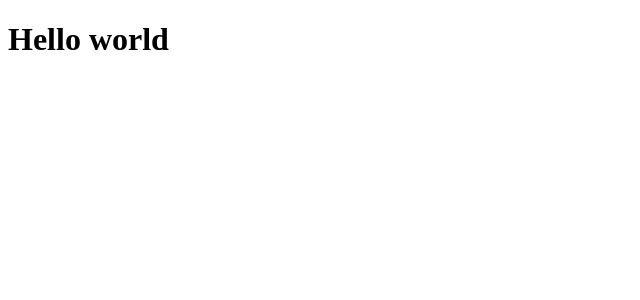
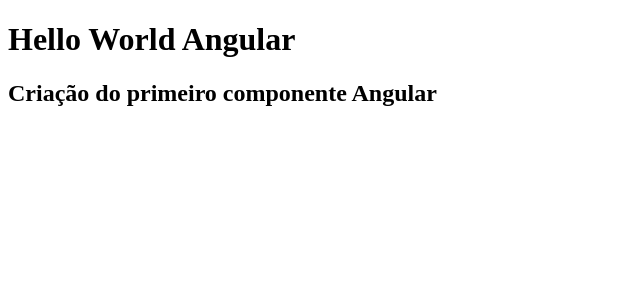
Before and after one commit to devbrunomendoncatotvs/Roadmap-Front-end, an Angular app in the folder angular/: page / in a window 1280 px wide. Shown: the top 300 px of the page, without its empty margins (0-640 px from the left). Built offline with nearby package versions, Linux system fonts and the light colour scheme.

Commit message:
add component first-component

```diff
--- a/angular/src/app/app.html
+++ b/angular/src/app/app.html
@@ -1 +1,2 @@
-<h1>Hello world</h1>
+<h1>Hello World Angular</h1>
+<app-first-component></app-first-component>
--- /dev/null
+++ b/angular/src/app/components/first-component/first-component.html
@@ -0,0 +1 @@
+<h2>Criação do primeiro componente Angular</h2>
```
Also changed, not shown: angular/src/app/app.ts (+4 -3 lines), angular/src/app/components/first-component/first-component.ts (added, +11 -0 lines), angular/src/app/components/first-component/first-component.css (added), 1 other file (tests, documents, lock files or other folders).
